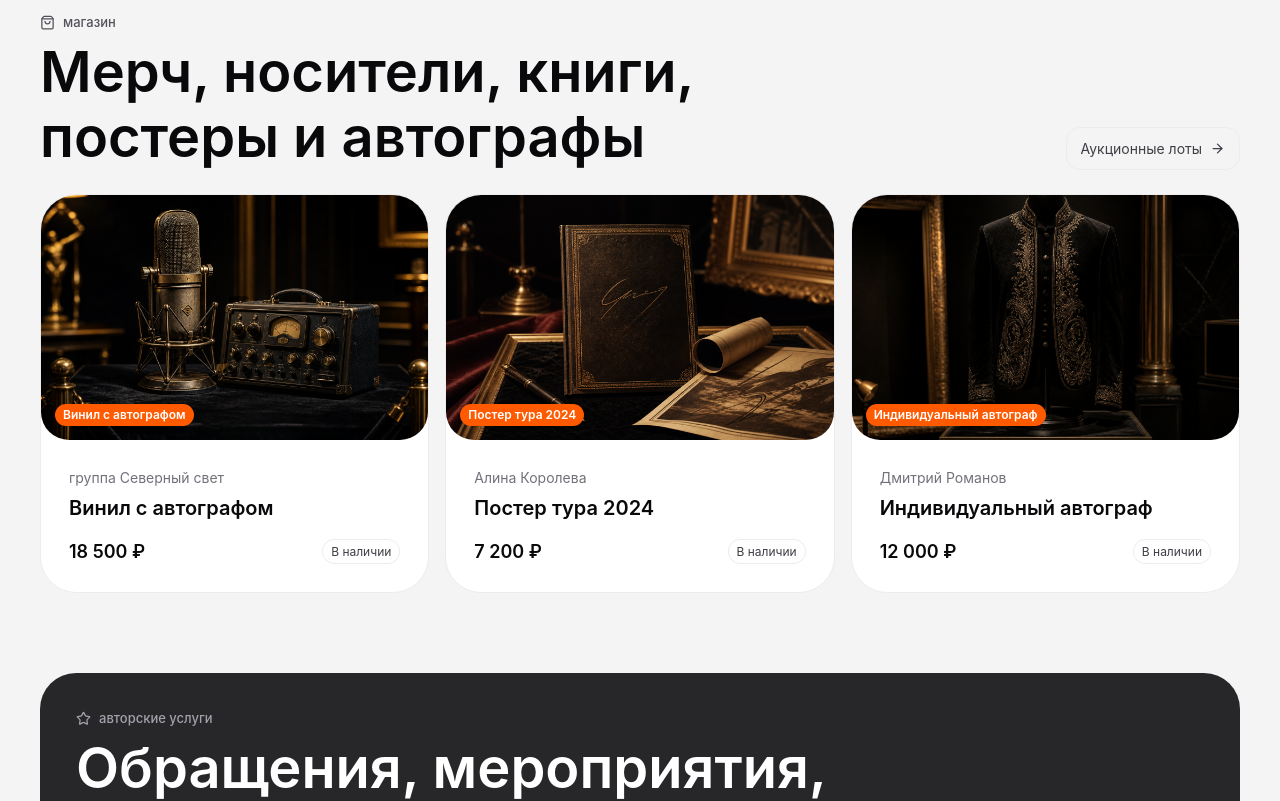
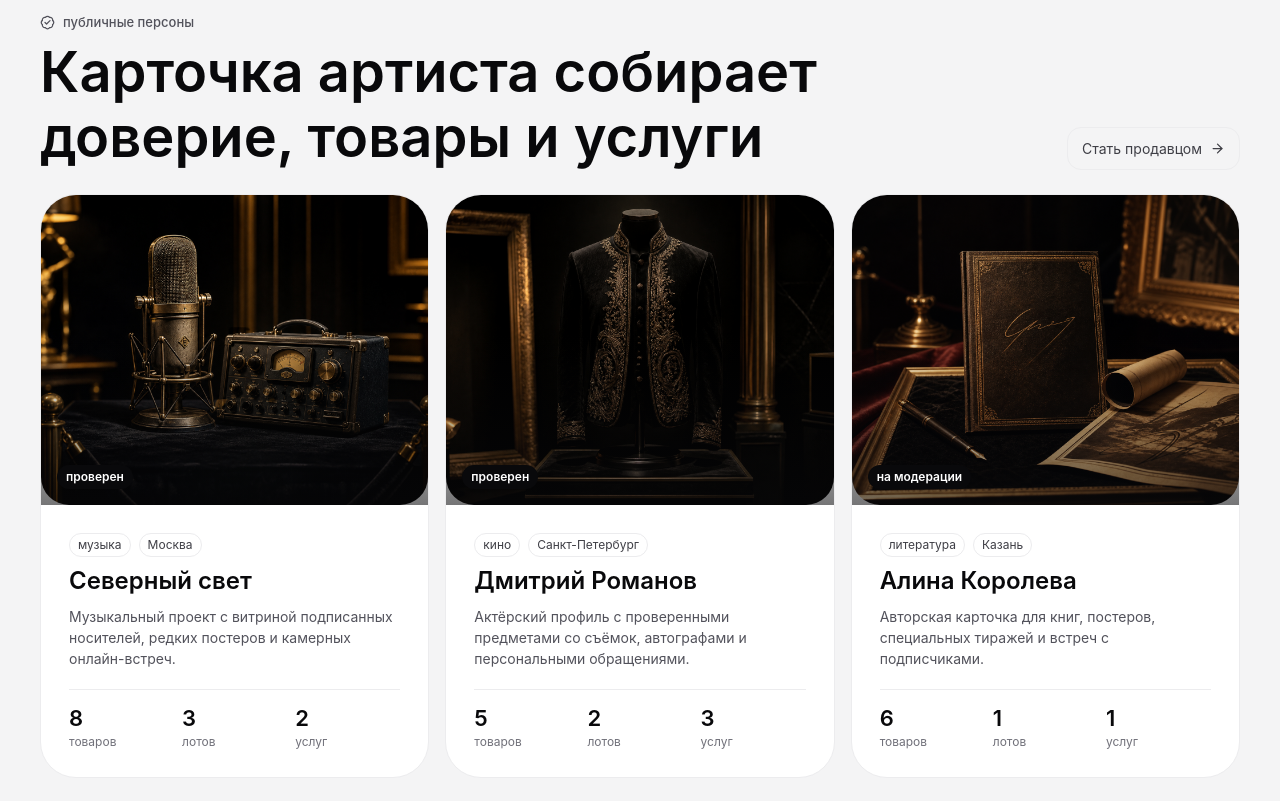
Before and after one commit to Shvachkomax/oukcion, a Next.js app: page / in a window 1280 px wide. Shown: the part 900-1701 px from the top of the page. Built offline with nearby package versions, Linux system fonts and the light colour scheme; no server answers; the database is empty.

Commit message:
Add Supabase artist cards

```diff
--- a/app/globals.css
+++ b/app/globals.css
@@ -257,6 +257,7 @@ h1 {
 }
 
 .heroPanel,
+.artistCard,
 .productCard,
 .lotCard,
 .sellerSection,
@@ -451,19 +452,113 @@ h1 {
 }
 
 .cards,
+.artistGrid,
 .serviceGrid {
   display: grid;
   gap: 16px;
 }
 
+.artistGrid,
 .productGrid,
 .lotGrid {
   grid-template-columns: repeat(3, minmax(0, 1fr));
 }
 
+.artistCard,
 .productCard,
 .lotCard {
   overflow: hidden;
+}
+
+.artistPortrait {
+  background-position: center;
+  background-size: cover;
+  border-radius: 0 0 28px 28px;
+  min-height: 310px;
+  position: relative;
+}
+
+.artistPortrait::after {
+  background: linear-gradient(
+    180deg,
+    rgba(9, 9, 11, 0) 45%,
+    rgba(9, 9, 11, 0.56) 100%
+  );
+  content: "";
+  inset: 0;
+  position: absolute;
+}
+
+.artistPortrait span {
+  background: var(--color-obsidian);
+  border-radius: var(--radius-badges);
+  bottom: 16px;
+  color: var(--color-snow);
+  font-size: 12px;
+  font-weight: 600;
+  left: 16px;
+  line-height: 1;
+  padding: 6px 9px;
+  position: absolute;
+  z-index: 1;
+}
+
+.artistBody {
+  padding: var(--card-padding);
+}
+
+.artistMeta {
+  display: flex;
+  flex-wrap: wrap;
+  gap: 8px;
+  margin-bottom: 10px;
+}
+
+.artistMeta span {
+  border: 1px solid var(--color-cloud);
+  border-radius: var(--radius-badges);
+  color: var(--color-iron);
+  font-size: 12px;
+  line-height: 1;
+  padding: 5px 8px;
+}
+
+.artistBody h3 {
+  color: var(--color-obsidian);
+  font-size: 24px;
+  font-weight: 600;
+  line-height: 1.2;
+}
+
+.artistBody p {
+  color: var(--color-steel);
+  font-size: 14px;
+  line-height: 1.5;
+  margin-top: 10px;
+}
+
+.artistStats {
+  border-top: 1px solid var(--color-cloud);
+  display: grid;
+  gap: 8px;
+  grid-template-columns: repeat(3, 1fr);
+  margin-top: 20px;
+  padding-top: 16px;
+}
+
+.artistStats span {
+  color: var(--color-fog);
+  font-size: 12px;
+  line-height: 1.25;
+}
+
+.artistStats strong {
+  color: var(--color-obsidian);
+  display: block;
+  font-size: 22px;
+  font-weight: 600;
+  line-height: 1.1;
+  margin-bottom: 4px;
 }
 
 .productVisual {
@@ -688,6 +783,7 @@ dd {
     padding-top: 48px;
   }
 
+  .artistGrid,
   .productGrid,
   .lotGrid,
   .serviceGrid {
@@ -746,6 +842,7 @@ dd {
   }
 
   .statusGrid,
+  .artistGrid,
   .productGrid,
   .lotGrid,
   .serviceGrid {
--- a/app/page.tsx
+++ b/app/page.tsx
@@ -12,6 +12,7 @@ import {
   Star,
   UserCheck
 } from "lucide-react";
+import { fallbackArtists, getFeaturedArtists } from "@/lib/artists";
 
 const money = new Intl.NumberFormat("ru-RU", {
   style: "currency",
@@ -95,7 +96,11 @@ const sellerSteps = [
   "Публикация после одобрения"
 ];
 
-export default function Home() {
+export const revalidate = 60;
+
+export default async function Home() {
+  const artists = await getFeaturedArtists();
+
   return (
     <main>
       <header className="topbar">
@@ -106,6 +111,7 @@ export default function Home() {
         <nav className="nav" aria-label="Основные разделы">
           <a href="#shop">Магазин</a>
           <a href="#services">Услуги</a>
+          <a href="#artists">Артисты</a>
           <a href="#auction">Аукцион</a>
           <a href="#seller">Продавцам</a>
         </nav>
@@ -185,6 +191,60 @@ export default function Home() {
           <span>Модерация</span>
           <strong>4 этапа</strong>
           <p>Заявка, проверка, описание лота и публикация.</p>
+        </div>
+      </section>
+
+      <section className="section artistsSection" id="artists">
+        <div className="sectionHead">
+          <div>
+            <span className="kicker">
+              <BadgeCheck size={15} /> публичные персоны
+            </span>
+            <h2>Карточка артиста собирает доверие, товары и услуги</h2>
+          </div>
+          <a href="#seller">
+            Стать продавцом
+            <ArrowRight size={15} />
+          </a>
+        </div>
+        <div className="artistGrid">
+          {artists.map((artist, index) => (
+            <article className="artistCard" key={artist.slug}>
+              <div
+                className="artistPortrait"
+                style={{
+                  backgroundImage: `url("${
+                    artist.image_url ||
+                    fallbackArtists[index % fallbackArtists.length].image_url
+                  }")`
+                }}
+              >
+                <span>{artist.verified ? "проверен" : "на модерации"}</span>
+              </div>
+              <div className="artistBody">
+                <div className="artistMeta">
+                  <span>{artist.category}</span>
+                  {artist.city ? <span>{artist.city}</span> : null}
+                </div>
+                <h3>{artist.name}</h3>
+                <p>{artist.bio}</p>
+                <div className="artistStats">
+                  <span>
+                    <strong>{artist.shop_items_count}</strong>
+                    товаров
+                  </span>
+                  <span>
+                    <strong>{artist.auction_lots_count}</strong>
+                    лотов
+                  </span>
+                  <span>
+                    <strong>{artist.services_count}</strong>
+                    услуг
+                  </span>
+                </div>
+              </div>
+            </article>
+          ))}
         </div>
       </section>
 
--- /dev/null
+++ b/lib/artists.ts
@@ -0,0 +1,75 @@
+import { supabase } from "./supabase";
+
+export type Artist = {
+  auction_lots_count: number;
+  bio: string;
+  category: string;
+  city: string | null;
+  image_url: string | null;
+  name: string;
+  services_count: number;
+  shop_items_count: number;
+  slug: string;
+  verified: boolean;
+};
+
+export const fallbackArtists: Artist[] = [
+  {
+    auction_lots_count: 3,
+    bio: "Музыкальный проект с витриной подписанных носителей, редких постеров и камерных онлайн-встреч.",
+    category: "музыка",
+    city: "Москва",
+    image_url: "/lot-studio.png",
+    name: "Северный свет",
+    services_count: 2,
+    shop_items_count: 8,
+    slug: "severny-svet",
+    verified: true
+  },
+  {
+    auction_lots_count: 2,
+    bio: "Актёрский профиль с проверенными предметами со съёмок, автографами и персональными обращениями.",
+    category: "кино",
+    city: "Санкт-Петербург",
+    image_url: "/lot-costume.png",
+    name: "Дмитрий Романов",
+    services_count: 3,
+    shop_items_count: 5,
+    slug: "dmitry-romanov",
+    verified: true
+  },
+  {
+    auction_lots_count: 1,
+    bio: "Авторская карточка для книг, постеров, специальных тиражей и встреч с подписчиками.",
+    category: "литература",
+    city: "Казань",
+    image_url: "/lot-book.png",
+    name: "Алина Королева",
+    services_count: 1,
+    shop_items_count: 6,
+    slug: "alina-koroleva",
+    verified: false
+  }
+];
+
+export async function getFeaturedArtists(): Promise<Artist[]> {
+  if (!supabase) {
+    return fallbackArtists;
+  }
+
+  const { data, error } = await supabase
+    .from("artists")
+    .select(
+      "auction_lots_count,bio,category,city,image_url,name,services_count,shop_items_count,slug,verified"
+    )
+    .eq("featured", true)
+    .order("sort_order", { ascending: true })
+    .order("created_at", { ascending: false })
+    .limit(3);
+
+  if (error || !data?.length) {
+    return fallbackArtists;
+  }
+
+  return data;
+}
--- a/lib/supabase.ts
+++ b/lib/supabase.ts
@@ -8,5 +8,11 @@ export const isSupabaseConfigured = Boolean(
 );
 
 export const supabase = isSupabaseConfigured
-  ? createClient(supabaseUrl!, supabasePublishableKey!)
+  ? createClient(supabaseUrl!, supabasePublishableKey!, {
+      auth: {
+        autoRefreshToken: false,
+        detectSessionInUrl: false,
+        persistSession: false
+      }
+    })
   : null;
```
Also changed, not shown: 1 other file (tests, documents, lock files or other folders).
